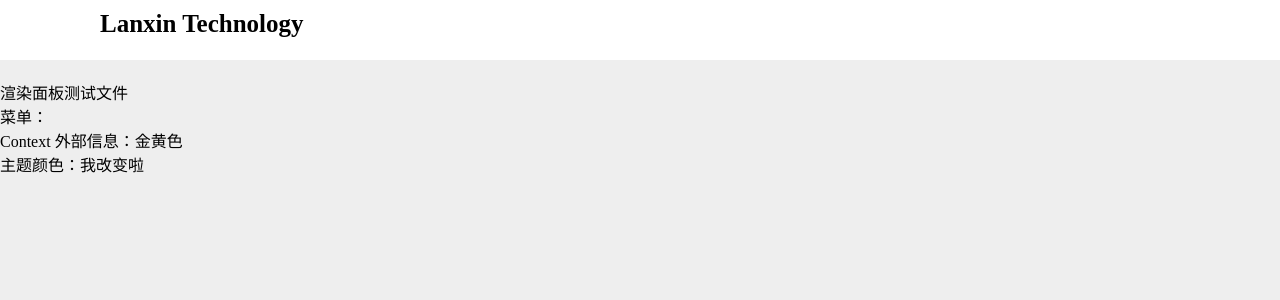
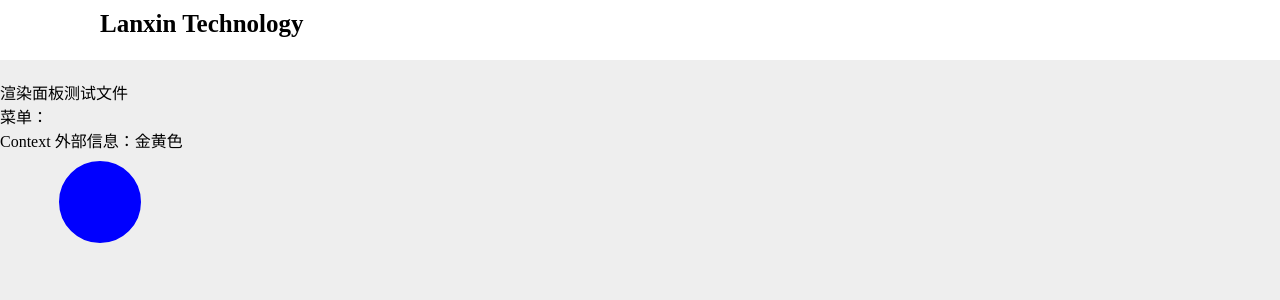
Before and after one commit to liushuxin/learnbootstrap, a React app: page / in a window 1280 px wide. Shown: the top 300 px of the page. Built offline with nearby package versions, Linux system fonts and the light colour scheme.

Commit message:
fix menu

```diff
--- a/src/components/menu/index.tsx
+++ b/src/components/menu/index.tsx
@@ -1,9 +1,34 @@
 import * as React from 'react';
 import ItemMenu from './itemMenu';
-const { useState } = React;
+const { useState, useEffect, useLayoutEffect, useContext,useReducer } = React;
+function reducer () {
 
+}
 const Menu = (props: any) => {
-    const [state, setState] = useState({ data: 'React Hooks' });
+    const initialState = {count:0};
+    const [state, setState] = useState({ data: 'red', });
+    // const context = useContext(Context);
+    let lightArr = ['red', 'blue', 'yellow'];
+    let i = 1;
+    useEffect(
+        () => {
+
+            setInterval(() => {
+                console.log("异步操作！！！");
+
+                setState({
+                    data: lightArr[i]
+                });
+                i = i + 1;
+                if (i === 3) {
+                    i = 0;
+                }
+
+            }, 3000);
+
+
+
+    },[]);
     return <div>
         菜单：
        <ItemMenu
--- a/src/components/menu/itemMenu.tsx
+++ b/src/components/menu/itemMenu.tsx
@@ -1,6 +1,7 @@
 import * as React from 'react';
 import getThemeContext from '../themeContext';
 const ThemeContext = getThemeContext();
+const { useContext } = React;
 class ItemMenu extends React.Component<any,any> {
     static contextType = ThemeContext;
     constructor(props:any){
@@ -9,20 +10,28 @@ class ItemMenu extends React.Component<any,any> {
     }
     componentDidMount(){
         const { setState} = this.props;
-        setTimeout(()=> {
-            setState({
-                data:'我改变啦',
-            })
+        // setTimeout(()=> {
+        //     setState({
+        //         data:'blue',
+        //     })
 
-        },3000);
+        // },3000);
     }
     render(){
         const {data:{data}} = this.props;
+       // const value = useContext(ThemeContext);
         return <div>
             <div>
                 Context 外部信息：{this.context}
             </div>
-            主题颜色：{data}
+            <svg width="100%" height="100%" version="1.1"
+                xmlns="http://www.w3.org/2000/svg">
+
+                <circle cx="100" cy="50" r="40" stroke={data}
+                    strokeWidth="2" fill={data} />
+
+            </svg>
+
             </div>
     }
 }
```
